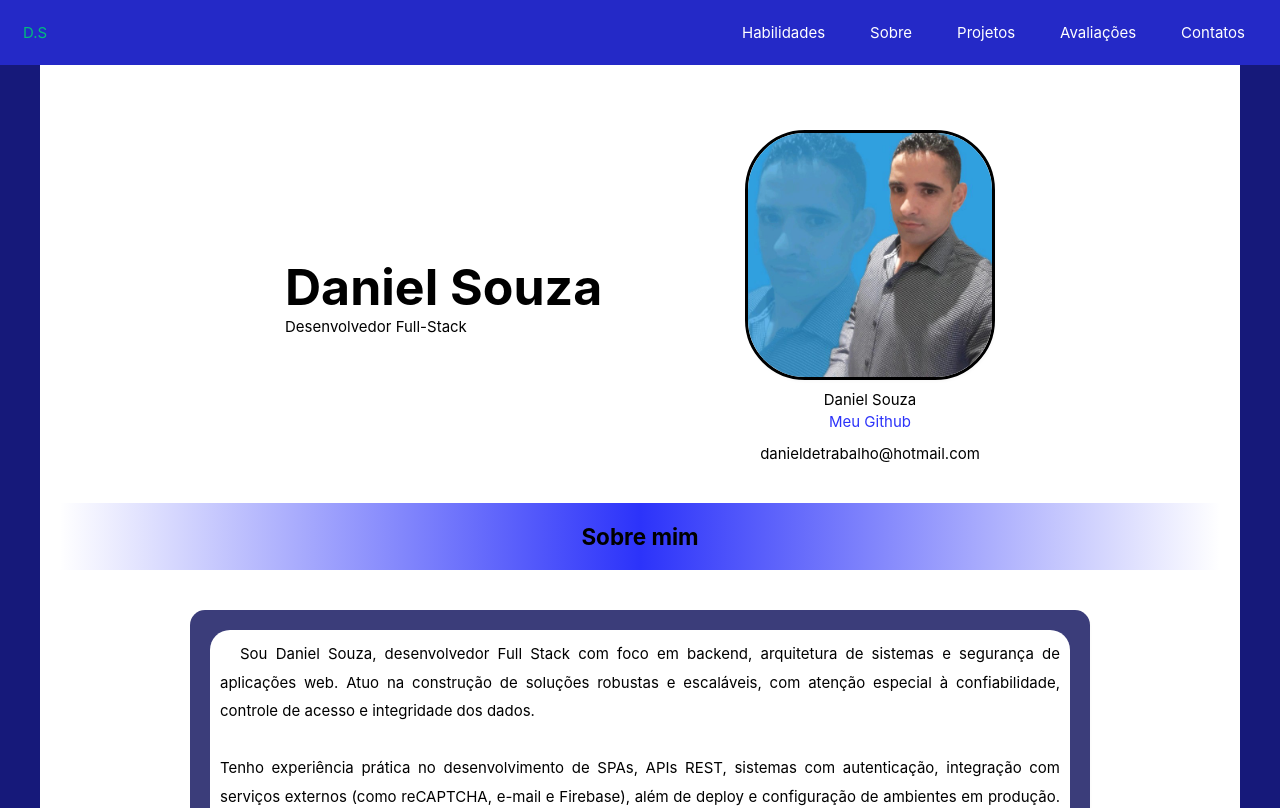
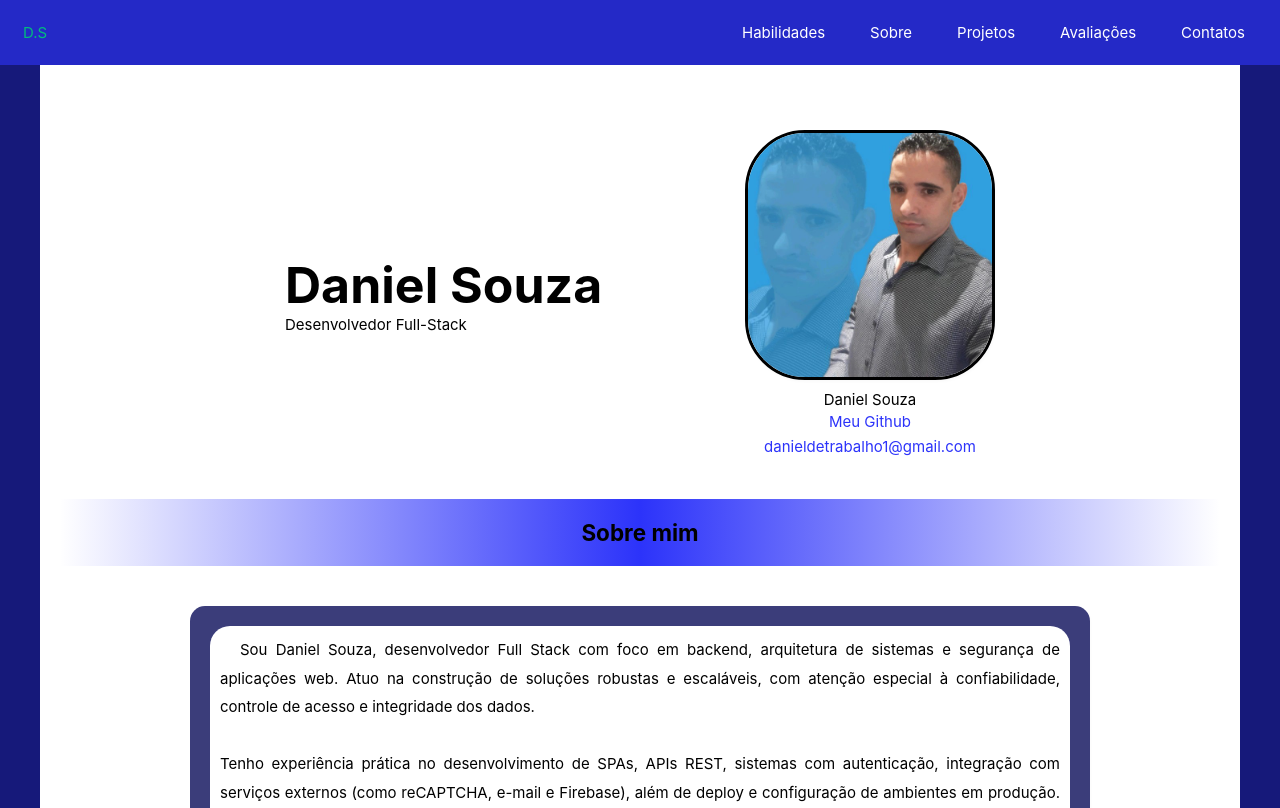
Before and after one commit to DanielDeveloperBR/portCvite, a Vue app: page / in a window 1280 px wide. Shown: the top 808 px of the page. Built offline with nearby package versions, Linux system fonts and the light colour scheme.

Commit message:
refactor(Main): coloquei como link e já abrindo o email pelo app local

```diff
--- a/src/components/Main.vue
+++ b/src/components/Main.vue
@@ -37,7 +37,7 @@ export default defineComponent({
         <img src="../assets/static/minhaFoto.jpg" alt="Daniel Souza">
         <p title="Daniel Souza">Daniel Souza</p>
         <a href="https://github.com/DanielDeveloperBR" target="_blank">Meu Github</a>
-        <p>danieldetrabalho@hotmail.com</p>
+        <a href="mailto: danieldetrabalho1@gmail.com">danieldetrabalho1@gmail.com</a>
       </picture>
     </section>
 
```
